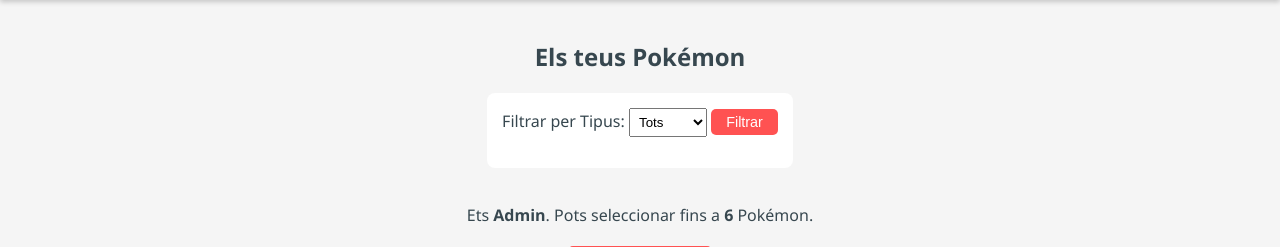
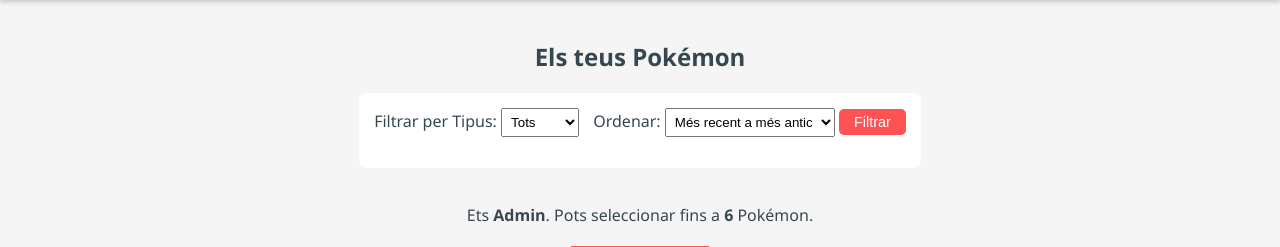
Before and after one commit to ArnauCaballero/IAO, a PHP site: page /projecte_final/my_pokemon.php in a window 1280 px wide. Shown: the part 150-397 px from the top of the page. Run offline with PHP 8.4, Linux system fonts and the light colour scheme; a user stored in the database is signed in; data comes from the database, SQL or seed files in the repository.

Commit message:
orden pokemon

```diff
--- a/projecte_final/my_pokemon.php
+++ b/projecte_final/my_pokemon.php
@@ -51,7 +51,17 @@ if ($filter_type) {
     $params[] = $filter_type;
 }
 
-$sql .= " ORDER BY c.captured_at DESC";
+$sort = $_GET['sort'] ?? 'newest';
+
+switch ($sort) {
+    case 'oldest':
+        $sql .= " ORDER BY c.id ASC";
+        break;
+    case 'newest':
+    default:
+        $sql .= " ORDER BY c.id DESC";
+        break;
+}
 
 $stmt = $pdo->prepare($sql);
 $stmt->execute($params);
@@ -120,6 +130,12 @@ $captures = $stmt->fetchAll();
                                 <?php echo ucfirst($t); ?>
                             </option>
                         <?php endforeach; ?>
+                    </select>
+
+                    <label for="sort" style="margin-left: 10px;">Ordenar:</label>
+                    <select name="sort" id="sort" style="padding: 5px;">
+                        <option value="newest" <?php echo $sort === 'newest' ? 'selected' : ''; ?>>Més recent a més antic</option>
+                        <option value="oldest" <?php echo $sort === 'oldest' ? 'selected' : ''; ?>>Més antic a més recent</option>
                     </select>
                     <button type="submit" class="btn" style="padding: 5px 15px; font-size: 0.9em;">Filtrar</button>
                     <?php if ($filter_type): ?>
```
